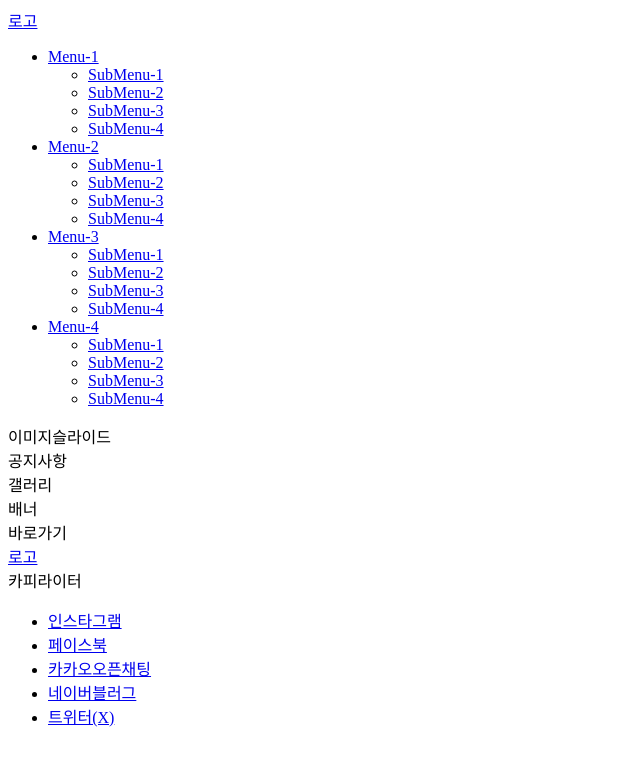
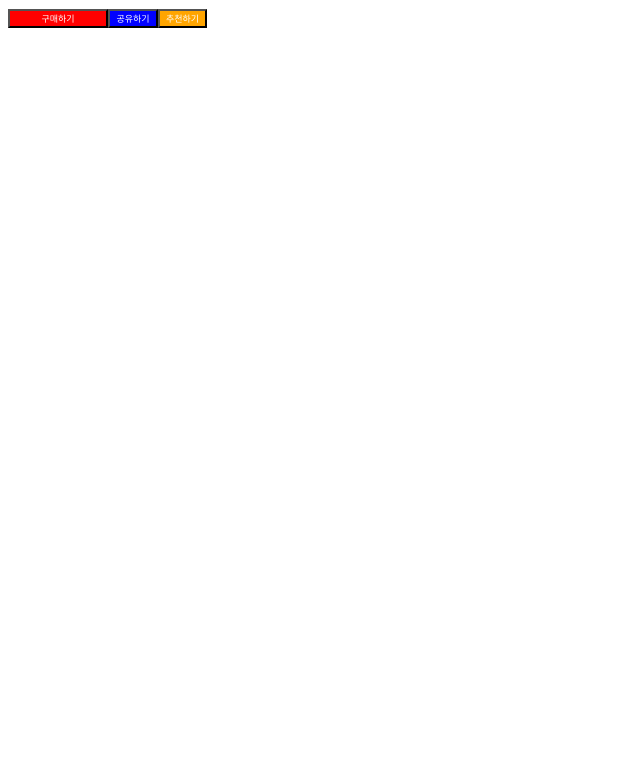
Before and after one commit to gvsax3322/react-study, a React (Create React App) app: page / in a window 1280 px wide. Shown: the top 766 px of the page, without its empty margins (0-640 px from the left). Built offline with nearby package versions, Linux system fonts and the light colour scheme.

Commit message:
docs : 버튼추가

```diff
--- a/src/App.js
+++ b/src/App.js
@@ -1,8 +1,20 @@
+import Button from "./components/Button";
 import Main from "./pages/Main";
 
 function App() {
   // js 코드 자리
-  return <Main></Main>;
+  // return <Main></Main>;
+  return (
+    <>
+      <Button bg="red" ratio={100}>
+        구매하기
+      </Button>
+      <Button bg="blue" ratio={50}>
+        공유하기
+      </Button>
+      <Button bg="orange">추천하기</Button>
+    </>
+  );
 }
 
 export default App;
--- /dev/null
+++ b/src/components/Button.js
@@ -0,0 +1,16 @@
+const Button = ({ children, bg, ratio }) => {
+  return (
+    <button
+      style={{
+        background: bg,
+        width: ratio,
+        color: "#fff",
+        cursor: "pointer",
+        fontSize: 9,
+      }}
+    >
+      <div>{children}</div>
+    </button>
+  );
+};
+export default Button;
```
